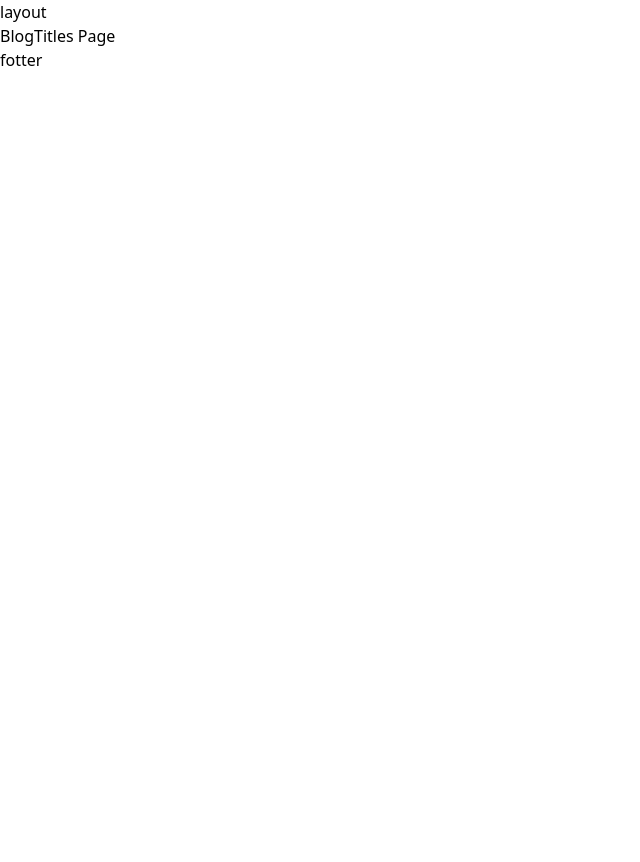
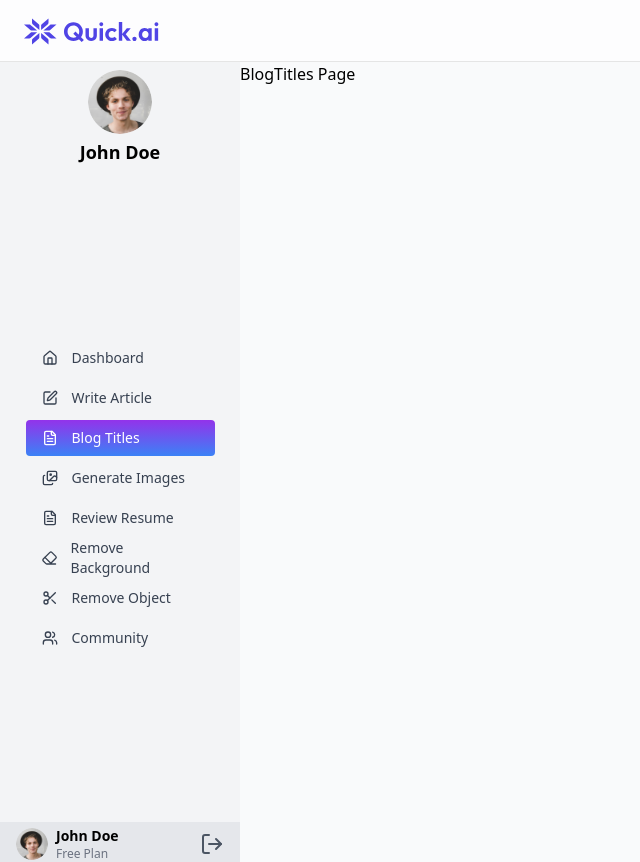
Before and after one commit to Redwab2005/ai-awis, a React (Vite) app in the folder client/: page /ai/blog-titles in a window 1280 px wide. Shown: the whole page, without its empty margins (0-640 px from the left). Before the commit the page ends 800 px from the top, so only its background shows below. Built offline with nearby package versions, Linux system fonts and the light colour scheme.

Commit message:
create the layout

```diff
--- /dev/null
+++ b/client/src/components/Header.jsx
@@ -0,0 +1,25 @@
+import { Link } from "react-router-dom";
+import { Menu, X } from "lucide-react";
+import logo from "../assets/logo.svg";
+
+export default function Header({ sidebar, setSidebar }) {
+  return (
+    <header className="h-[62px] bg-[#FDFDFE] border-b border-[#e5e5e5] flex items-center justify-between px-6">
+      {/* Logo */}
+      <Link to="/" className="flex items-center h-full">
+        <img src={logo} alt="Logo" className="h-10" />
+      </Link>
+      {sidebar ? (
+        <X
+          onClick={() => setSidebar(false)}
+          className="w-6 h-6 text-gray-700 cursor-pointer"
+        />
+      ) : (
+        <Menu
+          onClick={() => setSidebar(true)}
+          className="w-6 h-6 text-gray-700 cursor-pointer md:hidden"
+        />
+      )}
+    </header>
+  );
+}
--- /dev/null
+++ b/client/src/components/Sidebar.jsx
@@ -0,0 +1,88 @@
+import {
+  House,
+  SquarePen,
+  Images,
+  FileText,
+  Users,
+  Scissors,
+  Eraser,
+  LogOut,
+} from "lucide-react";
+import { NavLink } from "react-router-dom";
+
+const navItems = [
+  { to: "/ai", label: "Dashboard", icon: House },
+  { to: "/ai/write-article", label: "Write Article", icon: SquarePen },
+  { to: "/ai/blog-titles", label: "Blog Titles", icon: FileText },
+  { to: "/ai/generate-images", label: "Generate Images", icon: Images },
+  { to: "/ai/review-resume", label: "Review Resume", icon: FileText },
+  { to: "/ai/remove-background", label: "Remove Background", icon: Eraser },
+  { to: "/ai/remove-object", label: "Remove Object", icon: Scissors },
+  { to: "/ai/community", label: "Community", icon: Users },
+];
+
+function Sidebar({ Sidebar, setSidebar }) {
+  //NOTE: if the user in not logged in, we must redirect them to the login page
+  return (
+    <div
+      className={`w-60 flex flex-col bg-gray-100 ${
+        Sidebar ? "translate-x-0" : "max-sm:-translate-x-full"
+      } transition-transform duration-300 ease-in-out h-screen justify-between`}
+    >
+      {/* Top user information */}
+      <div className="my-2">
+        <img
+          src="/profile_img_1.png"
+          alt="profile"
+          className="w-16 h-16 rounded-full mx-auto"
+        />
+        <h2 className="text-center mt-1 text-lg font-semibold">John Doe</h2>
+      </div>
+      {/* Nav bar items */}
+      <div className="flex flex-col  items-center gap-1">
+        {navItems.map(({ to, label, icon: Icon }) => (
+          <NavLink
+            key={to}
+            to={to}
+            end={to === "/ai"}
+            onClick={() => setSidebar(false)}
+            className={({
+              isActive,
+            }) => `h-[36px] w-[189px] px-3.5 py-2.5 flex items-center gap-3 rounded text-sm
+                                    ${
+                                      isActive
+                                        ? "bg-gradient-to-t from-blue-500 to-purple-600 text-white"
+                                        : "text-gray-700 hover:bg-gray-200"
+                                    }`}
+          >
+            <Icon className="w-5 h-4" />
+            <span>{label}</span>
+          </NavLink>
+        ))}
+      </div>
+      {/* Bottom user info and logout */}
+      <div className="flex items-center justify-between px-4 pt-1 bg-gray-200">
+        <img
+          src="/profile_img_1.png"
+          alt="profile"
+          className="w-8 h-8 rounded-full"
+        />
+        <div className="flex flex-col ml-2 flex-1">
+          <span className="text-sm font-semibold">John Doe</span>
+          <span className="text-xs text-gray-500">Free Plan</span>
+        </div>
+        <button
+          className="ml-2 text-gray-600 hover:text-red-500"
+          title="Logout"
+          onClick={() => {
+            // handle logout here
+          }}
+        >
+          <LogOut />
+        </button>
+      </div>
+    </div>
+  );
+}
+
+export default Sidebar;
--- a/client/src/pages/Layout.jsx
+++ b/client/src/pages/Layout.jsx
@@ -1,11 +1,19 @@
-import React from "react";
+import React, { useState } from "react";
 import { Outlet } from "react-router-dom";
+import Header from "../components/header";
+import Sidebar from "../components/Sidebar";
 export default function Layout() {
+  const [sidebar, setSidebar] = useState(false);
+
   return (
     <>
-      <h1>layout </h1>
-      <Outlet />
-      <h1>fotter</h1>
+      <Header setSidebar={setSidebar} sidebar={sidebar} />
+      <div className="flex-1 w-full flex h-[clac(100vh-62px)]">
+        <Sidebar sidebar={sidebar} setSidebar={setSidebar} />
+        <div className="flex-1 bg-[#F9FAFB] ">
+          <Outlet />
+        </div>
+      </div>
     </>
   );
 }
```
Also changed, not shown: client/public/profile_img_1.png (renamed from client/src/assets/profile_img_1.png).
